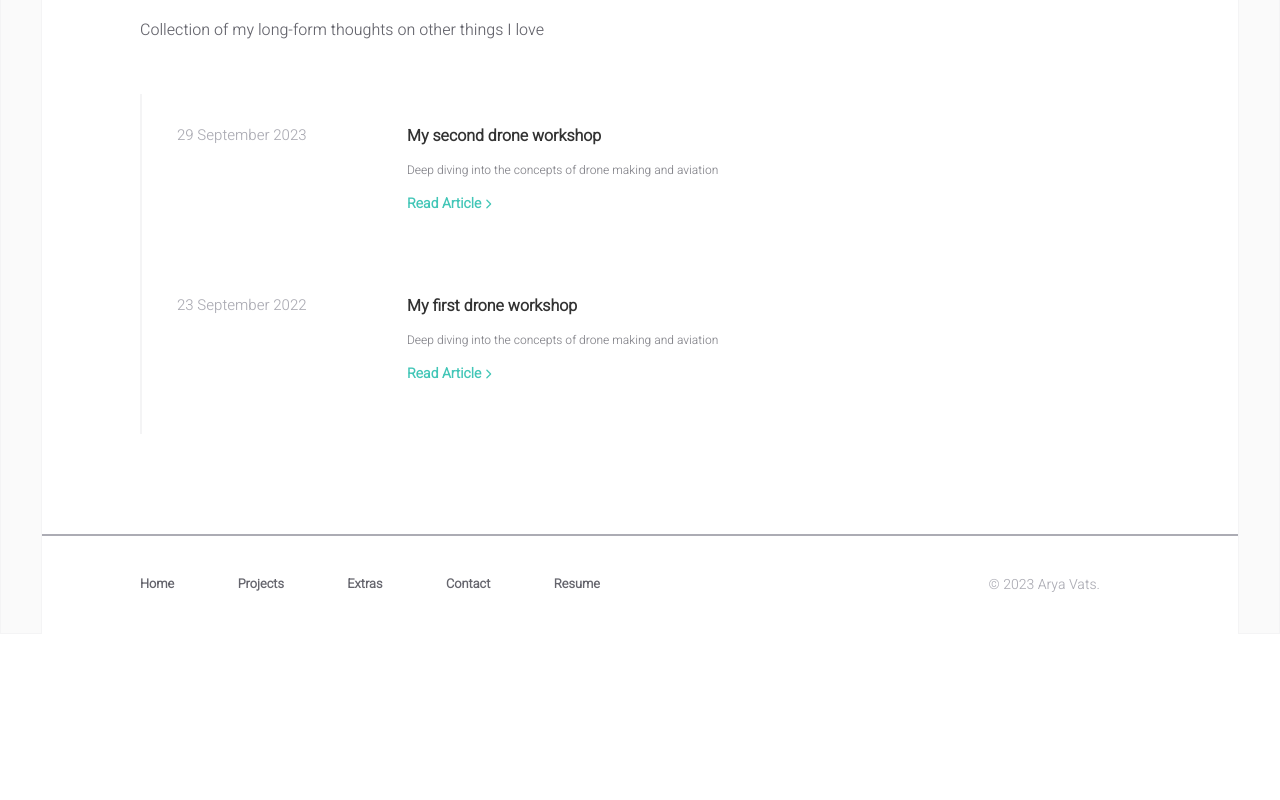
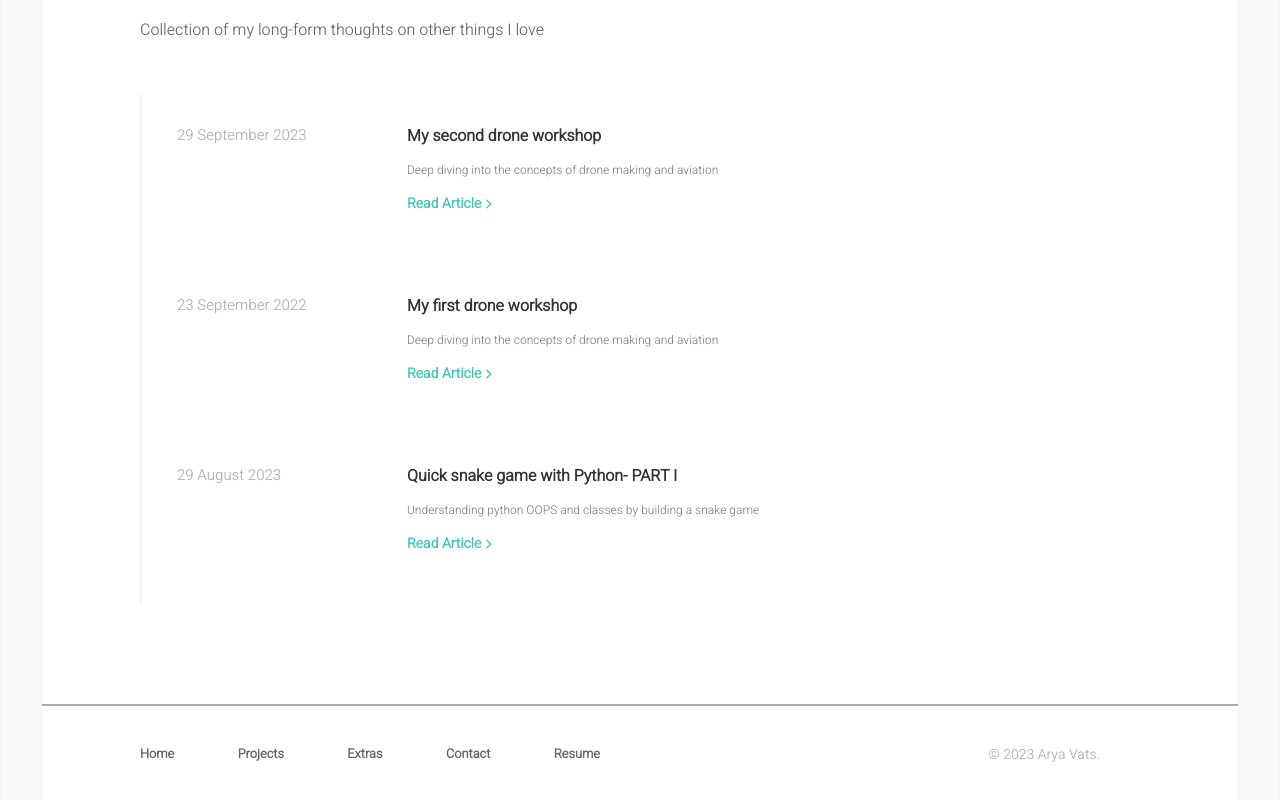
Before and after one commit to arya-vats/rishi_portfolio, a React (Create React App) app: page /extras in a window 1280 px wide. Shown: the part 376-1176 px from the top of the page. Before the commit the page ends 1010 px from the top, so only its background shows below. Built offline with nearby package versions, Linux system fonts and the light colour scheme.

Commit message:
add snake game + minor modifications

```diff
--- a/src/data/articles.js
+++ b/src/data/articles.js
@@ -8,9 +8,9 @@ function article_1() {
 			"Deep diving into the concepts of drone making and aviation",
 		keywords: [
 			"The Benefits of Cloud Computing",
-			"Tharindu",
-			"Tharindu N",
-			"Tharindu Nayanajith",
+			"Arya",
+			"Arya V",
+			"Arya Vats",
 		],
 		style: `
 				.article-content {
@@ -34,16 +34,28 @@ function article_1() {
 					/>
 					<br />
 					<br />
-					I love to explore drones and aviation whenever I find time from work. I do a lot of reading and teaching.
-
-					This was my second workshop that took place at RKGIT, Ghaziabad, as I was invited as a speaker to motivate the young minds into expanding their knowledge domain and build extra projects as well.
+					I love to explore drones and aviation whenever I find time
+					from work. I do a lot of reading and teaching. This was my
+					second workshop that took place at RKGIT, Ghaziabad, as I
+					was invited as a speaker to motivate the young minds into
+					expanding their knowledge domain and build extra projects as
+					well.
 					<br />
-					Building drones can be challenging and a little overwhelming at first, but with the right mindset and interest, anyone can build their own drone. I have mentored several students to help them build drones.
-					Ranging from the software to the hardware, I have taught many students the know-how that goes behind the drones or for that matter any basic aerial vehicle. This workshop started with explanation of why drones are so important,
-					what is their scope and how will the government invest an enormous amount of money into the drone industry in the coming years.
+					Building drones can be challenging and a little overwhelming
+					at first, but with the right mindset and interest, anyone
+					can build their own drone. I have mentored several students
+					to help them build drones. Ranging from the software to the
+					hardware, I have taught many students the know-how that goes
+					behind the drones or for that matter any basic aerial
+					vehicle. This workshop started with explanation of why
+					drones are so important, what is their scope and how will
+					the government invest an enormous amount of money into the
+					drone industry in the coming years.
 					<br />
 					<br />
-					I started off with this and progressed towards the basic concepts and the components that are required to build your very first drone.
+					I started off with this and progressed towards the basic
+					concepts and the components that are required to build your
+					very first drone.
 					<br />
 					<br />
 					<br />
@@ -53,14 +65,18 @@ function article_1() {
 						className="randImage"
 					/>
 					<br />
-
 					<br />
-						Slowly and steadily we proceeded towards getting to know the resources that are available on the internet and how to find the right ones. I always recommend every student to read documentation thoroughly because documentation to drones is what internet is to a laptop. You have
-						a machine but without documentation, you cannot perform anything with it.
-
+					Slowly and steadily we proceeded towards getting to know the
+					resources that are available on the internet and how to find
+					the right ones. I always recommend every student to read
+					documentation thoroughly because documentation to drones is
+					what internet is to a laptop. You have a machine but without
+					documentation, you cannot perform anything with it.
 					<br />
 					<br />
-						There was a lot of QnA afterwards and the students were amazing, and had a curiosity to learn. That's all what was needed! 😃
+					There was a lot of QnA afterwards and the students were
+					amazing, and had a curiosity to learn. That's all what was
+					needed! 😃
 					<br />
 					<br />
 					<br />
@@ -70,11 +86,9 @@ function article_1() {
 						alt="random"
 						className="randImage"
 					/>
-
 					<br />
 					<br />
 					<br />
-
 				</div>
 			</React.Fragment>
 		),
@@ -89,9 +103,9 @@ function article_2() {
 			"Deep diving into the concepts of drone making and aviation",
 		keywords: [
 			"The Benefits of Cloud Computing",
-			"Tharindu",
-			"Tharindu N",
-			"Tharindu Nayanajith",
+			"Arya",
+			"Arya V",
+			"Arya Vats",
 		],
 		style: `
 				.article-content {
@@ -115,14 +129,24 @@ function article_2() {
 					/>
 					<br />
 					<br />
-					This was my first experience giving lecture in front of such a huge gathering. I have given lectures before, but most of them were in my college, so this was a surprise for me.
-
-					This is where the spark behind PUSHPAK-the drone society of RKGIT was ignited. These were the first set of core students that I mentored and they are the ones who have laid the foundation of their society.
+					This was my first experience giving lecture in front of such
+					a huge gathering. I have given lectures before, but most of
+					them were in my college, so this was a surprise for me. This
+					is where the spark behind PUSHPAK-the drone society of RKGIT
+					was ignited. These were the first set of core students that
+					I mentored and they are the ones who have laid the
+					foundation of their society.
 					<br />
-					For a workshop to succeed, I believe the students do play an important role. It is the interactivity, the interest, the enthusiasm from students that helped me dive much much deeper into the know-how of drones.
+					For a workshop to succeed, I believe the students do play an
+					important role. It is the interactivity, the interest, the
+					enthusiasm from students that helped me dive much much
+					deeper into the know-how of drones.
 					<br />
 					<br />
-					What started off as a casual interaction turned out to be such a game changer for both sides as the students were so much curious and interested towards exploring different domain as an expanded domain.
+					What started off as a casual interaction turned out to be
+					such a game changer for both sides as the students were so
+					much curious and interested towards exploring different
+					domain as an expanded domain.
 					<br />
 					<br />
 					<br />
@@ -132,26 +156,139 @@ function article_2() {
 						className="randImage"
 					/>
 					<br />
+					<br />
+					The discussion started as usual with me explaining about
+					drones and aviation industry. As the discussion proceeded,
+					the students became more and more curious about drones and
+					the tech that goes behind them. That's all what I needed
+					from them!, their interest. So it went on for hours about
+					the drones and me explaining about the construction of basic
+					to complex drones, and also discussing about biomimicry.
+					<br />
+					<br />
+					All in all, it was a fruitful experience for me and I hope,
+					it was for the students as well 😅.
+					<br />
+					<br />
+					<br />
+					<br />
+				</div>
+			</React.Fragment>
+		),
+	};
+}
+function article_3() {
+	return {
+		date: "29 August 2023",
+		title: "Quick snake game with Python- PART I",
+		description:
+			"Understanding python OOPS and classes by building a snake game",
+		keywords: ["Python", "Arya", "Arya V", "Arya Vats"],
+		style: `
+				.article-content {
+					display: flex;
+					flex-direction: column;
+					align-items: center;
+				}
 
+				.randImage {
+					align-self: center;
+					outline: 2px solid red;
+				}
+				`,
+		body: (
+			<React.Fragment>
+				<div className="article-content">
+					<img
+						src="https://i.ibb.co/kBgTpxQ/snake.gif"
+						alt="random"
+						className="randImage"
+					/>
 					<br />
-						The discussion started as usual with me explaining about drones and aviation industry. As the discussion proceeded, the students became more and more curious about drones and the tech that goes behind them. That's all what I needed from them!, their interest.
-						So it went on for hours about the drones and me explaining about the construction of basic to complex drones, and also discussing about biomimicry.
+					<br />
+					I strongly believe in the idea that building a snake game
+					can really help in mastering the basics of any language.
+					Why?. Simple answer- because it tests you for each and every
+					different or new concept that beginners might find difficult
+					to go through.
+					<br />
+					<br />
+					Why do I love snake game? simply because I like to build it
+					with every new programming langugage or framework that I
+					learn. It tests some basic BUT important concepts of OOPS
+					that can really zip you through large codes easily.
+					<br />
+					To build the snake game today, we will be using the
+
+					turtle library that is available in python. To read more about what is turtle and how does it work, you can read it on the official turtle documentation. That's really helpful.
+					So, proceeding with the steps, we will divide our game into 5 PARTS:
+					<strong>
+						<li>Part 1: Making of canvas and turtle</li>
+					<li>Part 2: Making a snake class</li>
+					<li>Part 3: Inheriting the turtle class attributes into our snake class</li>
+					<li>Part 4: Making our food class and Inheriting the turtle class attributes into it</li>
+					<li>Part 5: Making our scoreboard class</li></strong>
+					<br />
+					<br />
+					<striong><i>PART-1</i></striong>
+					For part 1, we need to define a class named snake.py. After defining a class, let's import turtle module using <u>"from turtle import Turtle"</u>
+					Now, we could have simply done <b>import turtle OR from turtle import *</b>
+					but the problem with the second and third approach is that they import all the unnecessary functions and classes apart from Turtle that we do not need. This just increases the memory consumption of our app which we do not require 😀.
+					After we have imported our turtle package and imported the Turtle class, we are now ready to make our snake class. Now if we think what all attributes a snake might have, then the first thing comes into our mind is it's head and a way to actually create the snake.
 
 					<br />
 					<br />
-						All in all, it was a fruitful experience for me and I hope, it was for the students as well 😅.
+					<img src="https://i.ibb.co/Zd6QcFf/Screenshot-2023-10-10-at-7-16-13-PM.png"
+					alt="random"
+					className="randImage"
+					 />
+					 <br/>
 					 <br />
+					Once we have defined all the important attributes, you might be wondering what is "STARTING_POSITIONS, MOVE_DISTANCE etc ?". Well these are the values that define the basic behavior of snake. When we define a turtle we do have to specify how many paces will it walk and etc.
+					We will talk about the usage of STARTING_POSITIONS , but as of now just just let it stay where it is.
 
 					<br />
 					<br />
 					<br />
+					<img src="https://i.ibb.co/S5NpFL7/Screenshot-2023-10-10-at-7-36-09-PM.png"
+					alt="random"
+					className="randImage"
+					 />
+					 <br />
+					 <br />
 
+					 Now, let's think of one thing, if we create one turtle and make it move, then what about when our snake eats the food? How will we make its body? For that, notice we have added an attribute "self.segments" that is a list and notice how I am only concerned about the segments[0] to be the head. That is the trick! You make one as the head and let rest follow behind it. We will see how.
+					 <br />
+					 <br />
+					 <img src="https://i.ibb.co/Kb3Xybd/Screenshot-2023-10-10-at-7-50-25-PM.png"
+					 alt="random"
+					 className="randImage"
+					 />
+					 <br />
+					 <br />
+
+					 Now , here is the interesting portion. We define a new function named add_segment that basically just makes an instance of a turtle with parameters like penup(), color and goto that essentially just makes sure that the turtle is not drawing on the screen, its color is white and its on a predefined position.
+					 After we have made our turtle, it is now time to append it to the segments list. Now you might have guessed it! Segments is a list of all the turtle instances that are added whenever our snake eats its food. So, a new function increase_size basically just makes a new snake based on the last turtle's position. Notice I have used negative indexing. We use that to take hold of the last element in the list.
+
+					 We have defined our snake. We now need to define the directions such that it can move left, right, up and down. For that we define functions.
+					 <br />
+					 <br />
+					 <img src="https://i.ibb.co/h7pCgd4/Screenshot-2023-10-10-at-8-00-25-PM.png"
+					 alt="random"
+					 className="randImage"
+					  />
+					<br />
+					<br />
+					These functions do nothing but change the direction of the turtle by using setheading method that is available for every turtle object. And alsp, we have tackled some small corner cases here, just imagine if our snake is going down, we don't want it to go opposite when we press the up button right? That basically defies the rules of the game, and similar for right and left. That's what we have checked in these functions apart from setting the heading position.
+					Notice these LEFT, RIGHT, DOWN, UP. We have already defined these at the start!. This is exactly what they were for!
+
+					That's it for the part 1 😀. Follow along the part 2 blog to continue this exciting game!
 				</div>
 			</React.Fragment>
 		),
 	};
 }
 
-const myArticles = [article_1, article_2];
+const myArticles = [article_1, article_2, article_3];
 
 export default myArticles;
--- a/src/data/seo.js
+++ b/src/data/seo.js
@@ -3,35 +3,35 @@ const SEO = [
 		page: "home",
 		description:
 			"I am a backend developer with expertise in Node.js. I have experience in building scalable, secure and reliable web applications using various frameworks and technologies.",
-		keywords: ["Tharindu", "Tharindu N", "Tharindu Nayanajith"],
+		keywords: ["Arya", "Arya V", "Arya Vats"],
 	},
 
 	{
 		page: "about",
 		description:
 			"I am a backend developer with expertise in Node.js. I have experience in building scalable, secure and reliable web applications using various frameworks and technologies.",
-		keywords: ["Tharindu", "Tharindu N", "Tharindu Nayanajith"],
+		keywords: ["Arya", "Arya V", "Arya Vats"],
 	},
 
 	{
 		page: "articles",
 		description:
 			"Chronological collection of my long-form thoughts on programming, leadership, product design, and more.",
-		keywords: ["Tharindu", "Tharindu N", "Tharindu Nayanajith"],
+		keywords: ["Arya", "Arya V", "Arya Vats"],
 	},
 
 	{
 		page: "projects",
 		description:
 			'I strongly believe that making projects while learning is very important. Even if a person is a professional, projects are a reflection of their understanding and interests. So far I have developed many projects, here are some of them. You can find the rest of my builds on https://github.com/arya-vats</a>.',
-		keywords: ["Tharindu", "Tharindu N", "Tharindu Nayanajith"],
+		keywords: ["Arya", "Arya V", "Arya Vats"],
 	},
 
 	{
 		page: "contact",
 		description:
 			"If you're interested in collaborating on a project, feel free to reach out to me. I'm always open to new ideas and opportunities.",
-		keywords: ["Tharindu", "Tharindu N", "Tharindu Nayanajith"],
+		keywords: ["Arya", "Arya V", "Arya Vats"],
 	},
 ];
 
```
Also changed, not shown: 1 other file (tests, documents, lock files or other folders). Lines whose indentation alone changed are shown as unchanged.
